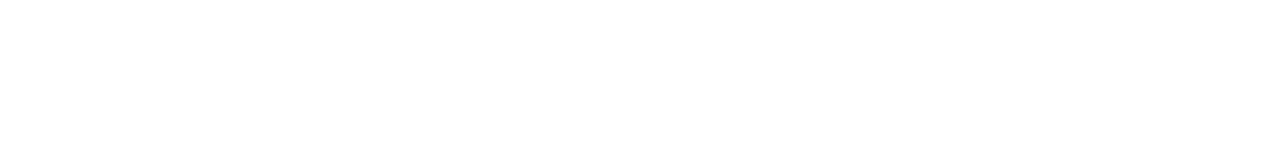
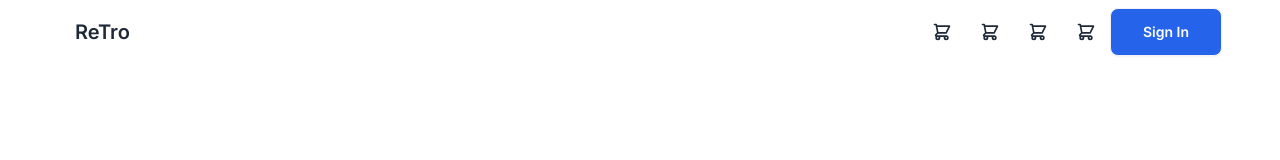
Before and after one commit to Narzis111/calculator, a plain HTML site: page index.html in a window 1280 px wide. Drawn offline with nearby package versions, Linux system fonts and the light colour scheme.

Commit message:
trying to fix nav bar

```diff
--- a/index.html
+++ b/index.html
@@ -31,12 +31,77 @@
   <style>
     body {
       font-family: "Inter", sans-serif;
-      font-family: "Raleway", sans-serif;
+
 
     }
   </style>
 <body>
-  <header></header>
+  <header class="max-w-[1180px] mx-auto">
+    <div class="navbar bg-base-100">
+      <div class="flex-1">
+        <a class="btn btn-ghost text-xl">ReTro</a>
+      </div>
+      <div class="flex-none">
+        <div class="dropdown dropdown-end">
+          <div tabindex="0" role="button" class="btn btn-ghost btn-circle">
+            <div class="indicator">
+              <svg xmlns="http://www.w3.org/2000/svg" class="h-5 w-5" fill="none" viewBox="0 0 24 24" stroke="currentColor"><path stroke-linecap="round" stroke-linejoin="round" stroke-width="2" d="M3 3h2l.4 2M7 13h10l4-8H5.4M7 13L5.4 5M7 13l-2.293 2.293c-.63.63-.184 1.707.707 1.707H17m0 0a2 2 0 100 4 2 2 0 000-4zm-8 2a2 2 0 11-4 0 2 2 0 014 0z" /></svg>
+              <!-- <span class="badge badge-sm indicator-item">8</span> -->
+            </div>
+          </div>
+          <div tabindex="0" class="mt-3 z-[-1] card card-compact dropdown-content w-3k">
+            <div class="text-white bg-black btn-block">Cart
+              </div>
+            </div>
+
+          </div>
+          <div class="dropdown dropdown-end">
+            <div tabindex="0" role="button" class="btn btn-ghost btn-circle">
+              <div class="indicator">
+                <svg xmlns="http://www.w3.org/2000/svg" class="h-5 w-5" fill="none" viewBox="0 0 24 24" stroke="currentColor"><path stroke-linecap="round" stroke-linejoin="round" stroke-width="2" d="M3 3h2l.4 2M7 13h10l4-8H5.4M7 13L5.4 5M7 13l-2.293 2.293c-.63.63-.184 1.707.707 1.707H17m0 0a2 2 0 100 4 2 2 0 000-4zm-8 2a2 2 0 11-4 0 2 2 0 014 0z" /></svg>
+                <!-- <span class="badge badge-sm indicator-item">8</span> -->
+              </div>
+            </div>
+            <div tabindex="0" class="mt-3 z-[-1] card card-compact dropdown-content w-3k">
+              <div class="text-white bg-black btn-block">Cart
+                </div>
+              </div>
+
+            </div>
+            <div class="dropdown dropdown-end">
+              <div tabindex="0" role="button" class="btn btn-ghost btn-circle">
+                <div class="indicator">
+                  <svg xmlns="http://www.w3.org/2000/svg" class="h-5 w-5" fill="none" viewBox="0 0 24 24" stroke="currentColor"><path stroke-linecap="round" stroke-linejoin="round" stroke-width="2" d="M3 3h2l.4 2M7 13h10l4-8H5.4M7 13L5.4 5M7 13l-2.293 2.293c-.63.63-.184 1.707.707 1.707H17m0 0a2 2 0 100 4 2 2 0 000-4zm-8 2a2 2 0 11-4 0 2 2 0 014 0z" /></svg>
+                  <!-- <span class="badge badge-sm indicator-item">8</span> -->
+                </div>
+              </div>
+              <div tabindex="0" class="mt-3 z-[-1] card card-compact dropdown-content w-3k">
+                <div class="text-white bg-black btn-block">Cart
+                  </div>
+                </div>
+
+              </div>
+              <div class="dropdown dropdown-end">
+                <div tabindex="0" role="button" class="btn btn-ghost btn-circle">
+                  <div class="indicator">
+                    <svg xmlns="http://www.w3.org/2000/svg" class="h-5 w-5" fill="none" viewBox="0 0 24 24" stroke="currentColor"><path stroke-linecap="round" stroke-linejoin="round" stroke-width="2" d="M3 3h2l.4 2M7 13h10l4-8H5.4M7 13L5.4 5M7 13l-2.293 2.293c-.63.63-.184 1.707.707 1.707H17m0 0a2 2 0 100 4 2 2 0 000-4zm-8 2a2 2 0 11-4 0 2 2 0 014 0z" /></svg>
+                    <!-- <span class="badge badge-sm indicator-item">8</span> -->
+                  </div>
+                </div>
+                <div tabindex="0" class="mt-3 z-[-1] card card-compact dropdown-content w-3k">
+                  <div class="text-white bg-black btn-block">Cart
+                    </div>
+                  </div>
+
+                </div>
+                <div class="navbar-end">
+                  <a class="btn bg-blue-600 text-white px-8">Sign In</a>
+                </div>
+        </div>
+
+      </div>
+    </div>
+  </header>
   <main></main>
   <footer></footer>
   <script src="./app.js"></script>
```
